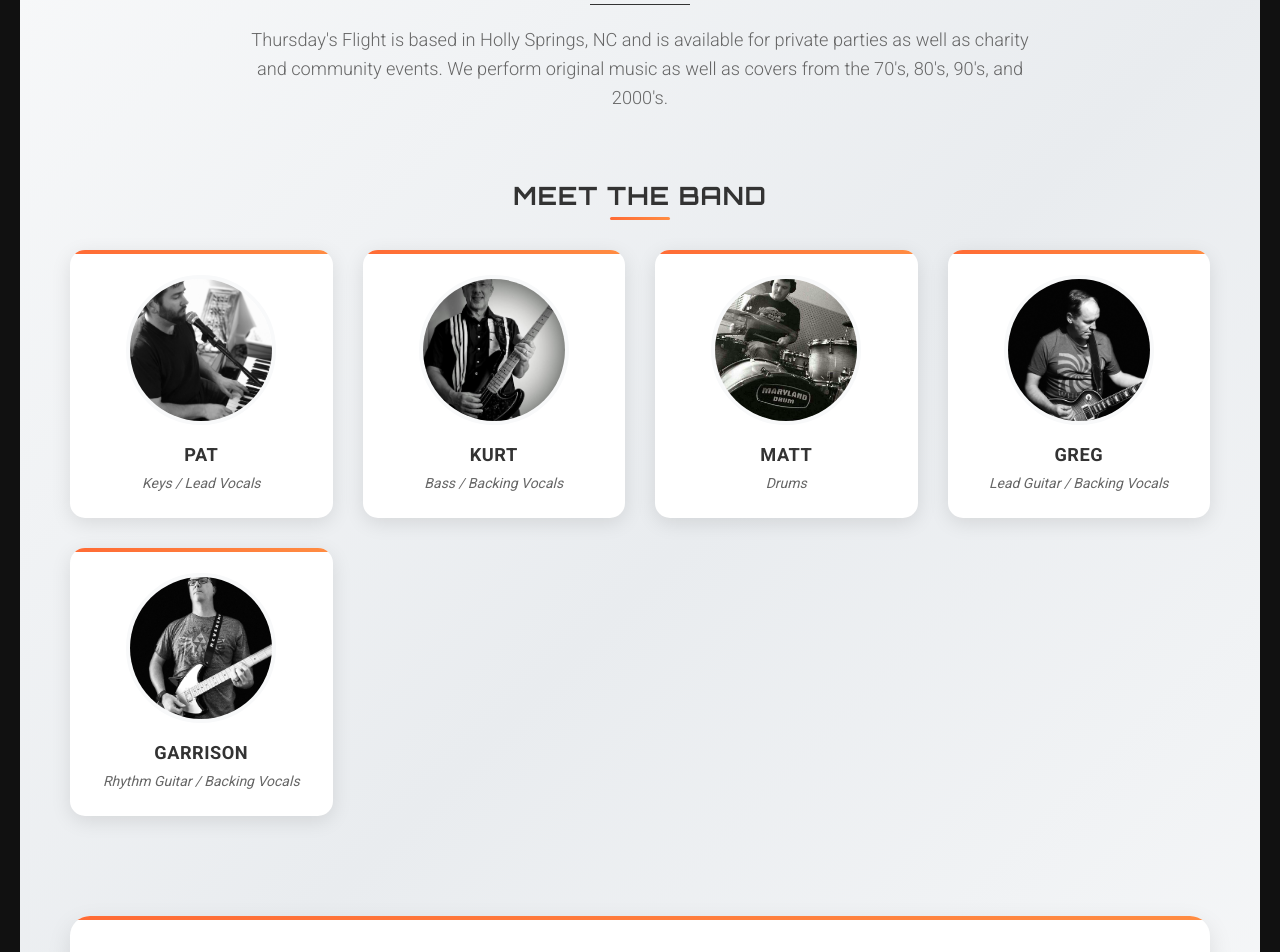
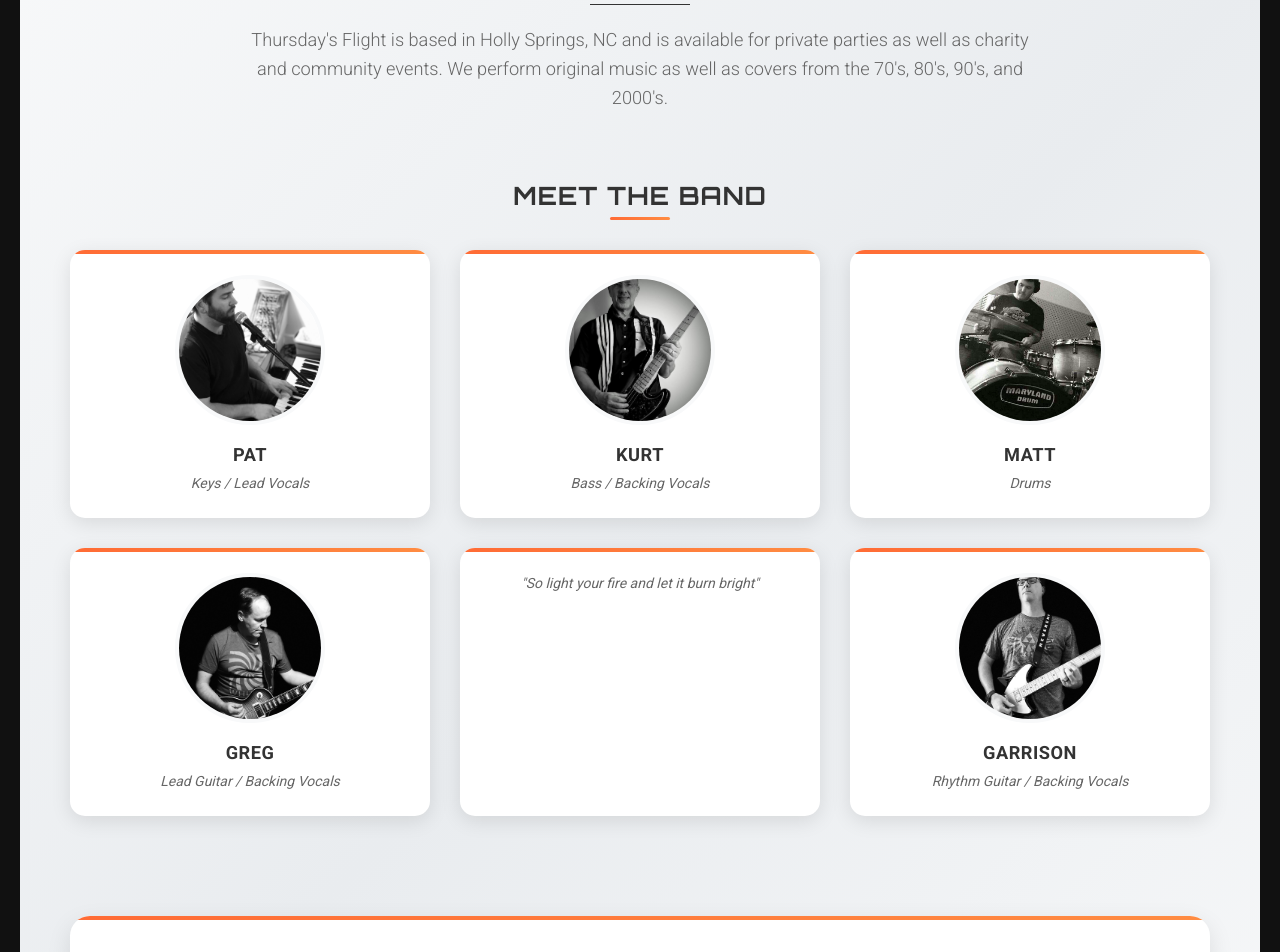
Before and after one commit to thursdaysflight/thursdaysflight.github.io, a Jekyll site: the page built from index.html, in a window 1280 px wide. Shown: the part 1005-1957 px from the top of the page. Built offline with Jekyll 4.4.1, drawn with Linux system fonts in a browser that asks for light colours; some of the changed text lies outside the part shown.

Commit message:
Fixed styles.

```diff
--- a/_includes/about.html
+++ b/_includes/about.html
@@ -54,6 +54,14 @@
           </div>
 
           <div class="band-member">
+            <div class="member-info">
+              <p class="member-role quote">
+                "So light your fire and let it burn bright"
+              </p>
+            </div>
+          </div>
+
+          <div class="band-member">
             <div class="member-photo">
               <img src="img/portfolio-garrison.jpg" alt="Garrison" />
             </div>
--- a/_includes/gigs.html
+++ b/_includes/gigs.html
@@ -41,6 +41,7 @@
                     <div class="show-date">
                       <span class="day">{{ show.date | date: "%d" }}</span>
                       <span class="month">{{ show.date | date: "%b" }}</span>
+                      <span class="year">{{ show.date | date: "%Y" }}</span>
                     </div>
                     <div class="show-details">
                       <h4>{{ show.venue }}</h4>
@@ -81,6 +82,7 @@
                   <div class="show-date">
                     <span class="day">{{ show.date | date: "%d" }}</span>
                     <span class="month">{{ show.date | date: "%b" }}</span>
+                    <span class="year">{{ show.date | date: "%Y" }}</span>
                   </div>
                   <div class="show-details">
                     <h4>{{ show.venue }}</h4>
--- a/css/band-styles.css
+++ b/css/band-styles.css
@@ -150,12 +150,32 @@
 
 .band-members-grid {
   display: grid;
-  grid-template-columns: repeat(auto-fit, minmax(220px, 1fr));
+  grid-template-columns: repeat(3, 1fr);
   gap: 30px;
   margin-bottom: 60px;
   max-width: 1200px;
   margin-left: auto;
   margin-right: auto;
+}
+
+.band-member:nth-child(1) {
+  grid-column: 1;
+}
+
+.band-member:nth-child(2) {
+  grid-column: 2;
+}
+
+.band-member:nth-child(3) {
+  grid-column: 3;
+}
+
+.band-member:nth-child(4) {
+  grid-column: 1;
+}
+
+.band-member:nth-child(5) {
+  grid-column: 2;
 }
 
 .band-member {
@@ -549,8 +569,28 @@
   }
 
   .band-members-grid {
-    grid-template-columns: repeat(auto-fit, minmax(180px, 1fr));
+    grid-template-columns: repeat(3, 1fr);
     gap: 20px;
+  }
+
+  .band-member:nth-child(1) {
+    grid-column: 1;
+  }
+
+  .band-member:nth-child(2) {
+    grid-column: 2;
+  }
+
+  .band-member:nth-child(3) {
+    grid-column: 3;
+  }
+
+  .band-member:nth-child(4) {
+    grid-column: 1;
+  }
+
+  .band-member:nth-child(5) {
+    grid-column: 2;
   }
 
   .band-member {
@@ -595,6 +635,21 @@
   }
 }
 
+@media (max-width: 480px) {
+  .band-members-grid {
+    grid-template-columns: 1fr;
+    gap: 15px;
+  }
+
+  .band-member:nth-child(1),
+  .band-member:nth-child(2),
+  .band-member:nth-child(3),
+  .band-member:nth-child(4),
+  .band-member:nth-child(5) {
+    grid-column: 1;
+  }
+}
+
 /* Section Spacing */
 section {
   padding: 80px 0;
```
Also changed, not shown: other parts of _includes/about.html (+1 -1 lines).
